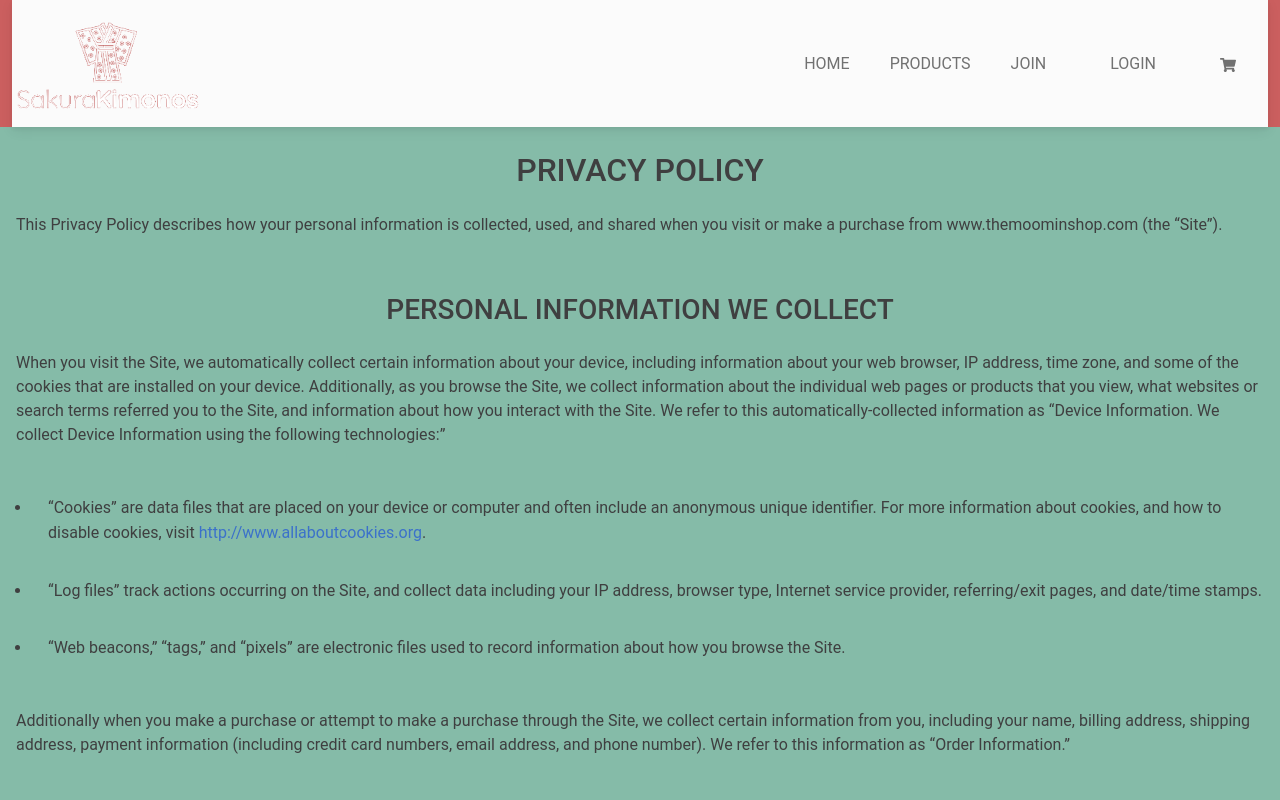
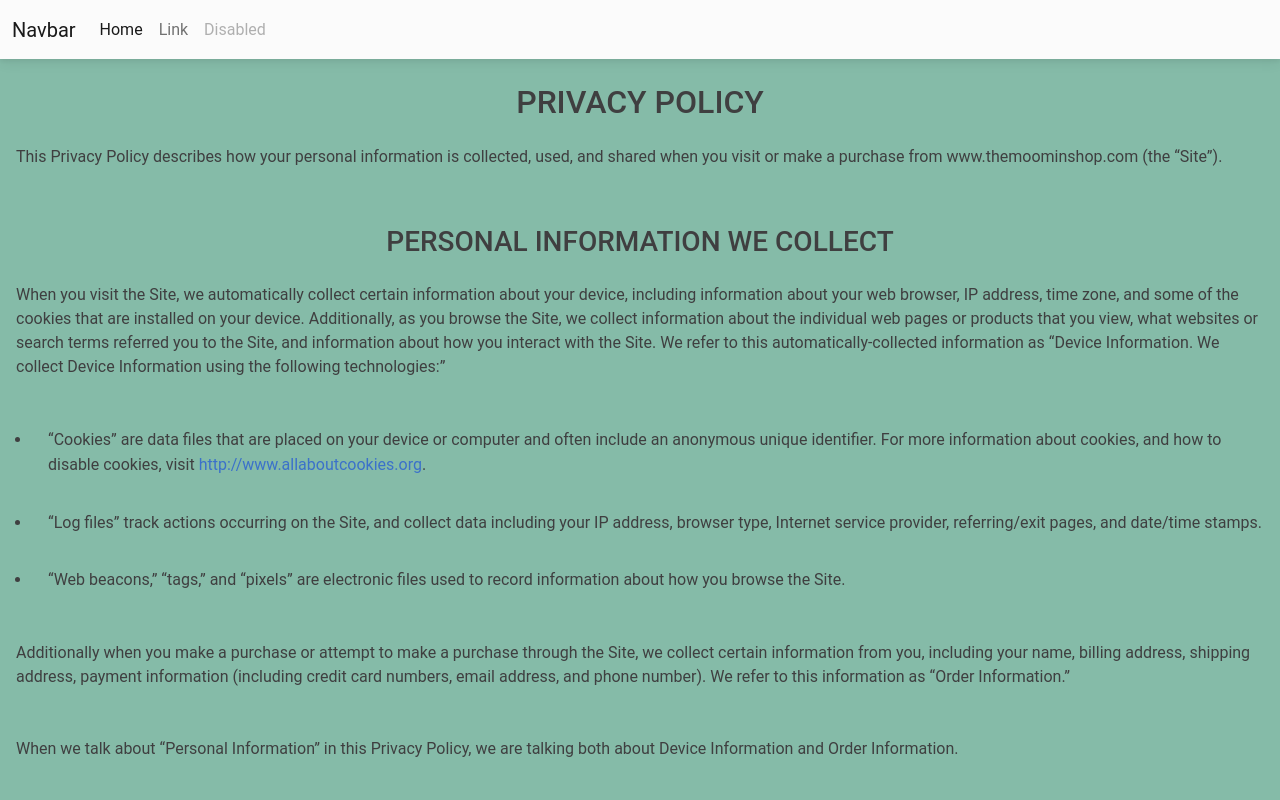
Before and after one commit to Sakura-Kimonos/Sakura-Kimonos-Front, a React (Vite) app: page /CookiesPolicy in a window 1280 px wide. Shown: the top 800 px of the page. Built offline with nearby package versions, Linux system fonts and the light colour scheme.

Commit message:
added buttonNewProduct

```diff
--- /dev/null
+++ b/src/components/ButtonNewProduct.jsx
@@ -0,0 +1,27 @@
+
+import React from 'react';
+
+function MyComponent() {
+    const link = '/AddProduct';
+
+    function handleClick() {
+      window.location.href = link;
+    }
+
+    return (
+      <div>
+        <button
+          type="submit"
+          className="btn btn-primary"
+          id="btn-ad"
+          onClick={handleClick}
+        >
+          Add New Product
+        </button>
+
+        <a href={link} className="text-reset"></a>
+      </div>
+    );
+  }
+
+  export default MyComponent;
--- a/src/components/Navbar.jsx
+++ b/src/components/Navbar.jsx
@@ -1,30 +1,102 @@
-import Logo from '../assets/LogoSakura1.png';
-import { Navbar, Nav, Container } from 'react-bootstrap';
-import { Link } from 'react-router-dom';
-import { FaShoppingCart } from 'react-icons/fa';
+import React, { useState } from 'react';
+import {
+  MDBNavbar,
+  MDBContainer,
+  MDBNavbarBrand,
+  MDBNavbarToggler,
+  MDBNavbarItem,
+  MDBNavbarLink,
+  MDBCollapse,
 
-function MyNavbar() {
+  MDBIcon,
+  MDBNavbarNav,
+
+} from 'mdb-react-ui-kit';
+
+export default function App() {
+  const [showNavNoTogglerSecond, setShowNavNoTogglerSecond] = useState(false);
+
   return (
-    <Container fluid className='menu'>
-    <Navbar bg="light" expand="md">
+    <>
+      <MDBNavbar expand='lg' light bgColor='light'>
+        <MDBContainer fluid>
+          <MDBNavbarBrand href='#'>Navbar</MDBNavbarBrand>
+          <MDBNavbarToggler
+            type='button'
+            data-target='#navbarTogglerDemo02'
+            aria-controls='navbarTogglerDemo02'
+            aria-expanded='false'
+            aria-label='Toggle navigation'
+            onClick={() => setShowNavNoTogglerSecond(!showNavNoTogglerSecond)}
+          >
+            <MDBIcon icon='bars' fas />
+          </MDBNavbarToggler>
+          <MDBCollapse navbar show={showNavNoTogglerSecond}>
+            <MDBNavbarNav className='mr-auto mb-2 mb-lg-0'>
+              <MDBNavbarItem>
+                <MDBNavbarLink active aria-current='page' href='#'>
+                  Home
+                </MDBNavbarLink>
+              </MDBNavbarItem>
+              <MDBNavbarItem>
+                <MDBNavbarLink href='#'>Link</MDBNavbarLink>
+              </MDBNavbarItem>
+              <MDBNavbarItem>
+                <MDBNavbarLink disabled href='#' tabIndex={-1} aria-disabled='true'>
+                  Disabled
+                </MDBNavbarLink>
+              </MDBNavbarItem>
+            </MDBNavbarNav>
 
-        <Navbar.Brand as={Link} to="/">
-        <img src={Logo} alt="Sakura-Kimonos"className='Logo'/>
-        </Navbar.Brand>
-        <Navbar.Toggle aria-controls="navbar-nav" />
-        <Navbar.Collapse id="navbar-nav">
-          <Nav className="ms-auto justify-content-end" style={{ maxHeight: '100px' }}>
-          <Nav.Link as={Link} to="/" className="mx-4">HOME</Nav.Link>
-           <Nav.Link as={Link} to="/userDashboard">PRODUCTS</Nav.Link>
-           <Nav.Link as={Link} to="/join" className="mx-4">JOIN</Nav.Link>
-           <Nav.Link as={Link} to="/login" className="mx-4">LOGIN</Nav.Link>
-           <Nav.Link as={Link} to="/ShoppingCart" className="mx-4"><FaShoppingCart /></Nav.Link>
-          </Nav>
-        </Navbar.Collapse>
-
-    </Navbar>
-    </Container>
+          </MDBCollapse>
+        </MDBContainer>
+      </MDBNavbar>
+    </>
   );
 }
 
-export default MyNavbar;
+
+
+
+
+
+
+
+
+
+
+
+
+
+
+
+// import Logo from '../assets/LogoSakura1.png';
+// import { Navbar, Nav, Container } from 'react-bootstrap';
+// import { Link } from 'react-router-dom';
+// import { FaShoppingCart } from 'react-icons/fa';
+
+// function MyNavbar() {
+//   return (
+//     <Container fluid className='menu'>
+//     <Navbar bg="light" expand="md">
+
+//         <Navbar.Brand as={Link} to="/">
+//         <img src={Logo} alt="Sakura-Kimonos"className='Logo'/>
+//         </Navbar.Brand>
+//         <Navbar.Toggle aria-controls="navbar-nav" />
+//         <Navbar.Collapse id="navbar-nav">
+//           <Nav className="ms-auto justify-content-end" style={{ maxHeight: '100px' }}>
+//           <Nav.Link as={Link} to="/" className="mx-4">HOME</Nav.Link>
+//            <Nav.Link as={Link} to="/userDashboard">PRODUCTS</Nav.Link>
+//            <Nav.Link as={Link} to="/join" className="mx-4">JOIN</Nav.Link>
+//            <Nav.Link as={Link} to="/login" className="mx-4">LOGIN</Nav.Link>
+//            <Nav.Link as={Link} to="/ShoppingCart" className="mx-4"><FaShoppingCart /></Nav.Link>
+//           </Nav>
+//         </Navbar.Collapse>
+
+//     </Navbar>
+//     </Container>
+//   );
+// }
+
+// export default MyNavbar;
--- a/src/components/styleSheet/ProductModalUser.css
+++ b/src/components/styleSheet/ProductModalUser.css
@@ -16,5 +16,5 @@
 } */
 
 .modal-backdrop.show {
-    opacity: 0.1;
+    opacity: 0.2;
 }
--- a/src/pages/AdmDashboard.jsx
+++ b/src/pages/AdmDashboard.jsx
@@ -1,20 +1,21 @@
-import React,{ useState } from "react";
+import React, { useState } from "react";
 import "bootstrap/dist/css/bootstrap.min.css";
 import Button from "react-bootstrap/Button";
 import Card from "react-bootstrap/Card";
-import {  useLoaderData } from "react-router-dom";
+import { useLoaderData } from "react-router-dom";
 import { productHandler } from "../handlers/productHandler";
-import {BsSearchHeart,  BsCart3, BsTrash} from 'react-icons/bs';
+import { BsSearchHeart, BsCart3, BsTrash } from 'react-icons/bs';
 import '../pages/styleSheetPages/AdmDashboard.css'
 import SideBar from '../components/SideBar';
 import ProductModalAdm from "../components/ProductModalAdm";
+import ButtonNewProduct from '../components/ButtonNewProduct';
 
 function Dashboard() {
 
   const handleSearchChange = (event) => {
     setSearchQuery(event.target.value);
   };
-  const { products} = useLoaderData();
+  const { products } = useLoaderData();
   const [productsData, setProductsData] = useState(products);
   const [searchQuery, setSearchQuery] = useState("");
   const data = productsData.filter(
@@ -37,7 +38,7 @@
 
   return (
     <>
-    <SideBar/>
+      <SideBar />
       <div className="container-gn" id="text">
         <br />
         <h1> Sakura Kimonos</h1>
@@ -51,19 +52,22 @@
               onChange={handleSearchChange}
             />
           </div>
+
+          <ButtonNewProduct />
+
           <div className="cards">
             {data.map((product) => {
               return (
                 <>
                   <ProductModalAdm show={show} handleClose={handleClose} product={productModal} />
                   <Card border="light" style={{ width: '18rem' }}>
-                    <Card.Img variant="top" src={product.img}  />
+                    <Card.Img variant="top" src={product.img} />
                     <Card.Body className='text-center'>
                       <Card.Title>{product.title} </Card.Title>
                       <Card.Subtitle className="mb-2 text-muted">${product.price}</Card.Subtitle>
-                    <Button variant="light" onClick={() => handleShow(product.id)}><BsSearchHeart/> View </Button>
-                    <Button variant="light"><BsCart3/> Add to cart </Button>
-<Button variant="light"><BsTrash/> Delete </Button>
+                      <Button variant="light" onClick={() => handleShow(product.id)}><BsSearchHeart /> View </Button>
+                      <Button variant="light"><BsCart3 /> Add to cart </Button>
+                      <Button variant="light"><BsTrash /> Delete </Button>
 
                     </Card.Body>
                   </Card>
```
Lines whose indentation alone changed are shown as unchanged.
